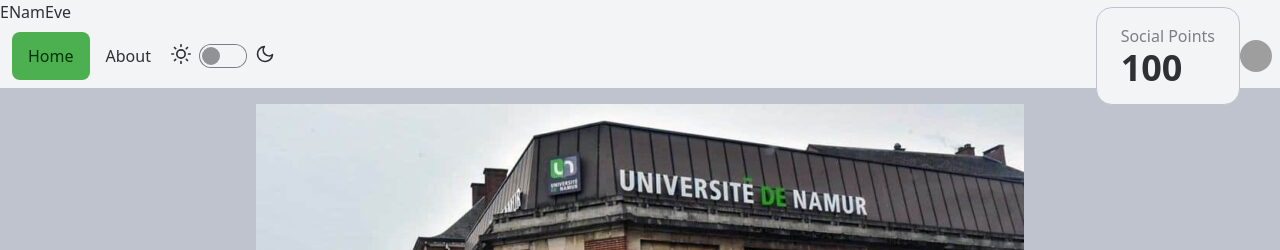
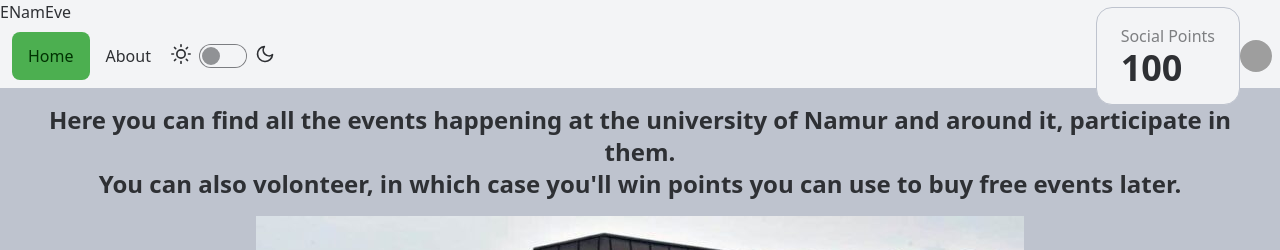
Before and after one commit to YPAULLITHE/HackathonUnamur2025, a React (Vite) app: page / in a window 1280 px wide. Shown: the top 250 px of the page. Built offline with nearby package versions, Linux system fonts and the light colour scheme; no server answers; grey boxes are pictures that could not be loaded.

Commit message:
Update home.tsx

```diff
--- a/src/routes/home.tsx
+++ b/src/routes/home.tsx
@@ -4,11 +4,14 @@
 
 export default function Home() {
   return (
-    <div className="h-full p-4">
+    <div className="h-full p-4"><h2 className="text-center text-2xl font-semibold mb-4">
+    Here you can find all the events happening at the university of Namur and around it, participate in them.<br></br>
+    You can also volonteer, in which case you'll win points you can use to buy free events later.
+  </h2>
       <div className="flex justify-center items-center">
         <img src="/unamur.jpg"></img>
         </div>
-        Here you can find all the events happening at the university of Namur and around it, participate in them. You can also volonteer, in which case you'll win points you can use to buy free events later.
+
 
         <div className="min-h-screen bg-gray-100 flex justify-center items-center">
           <EventCarousel />
```
